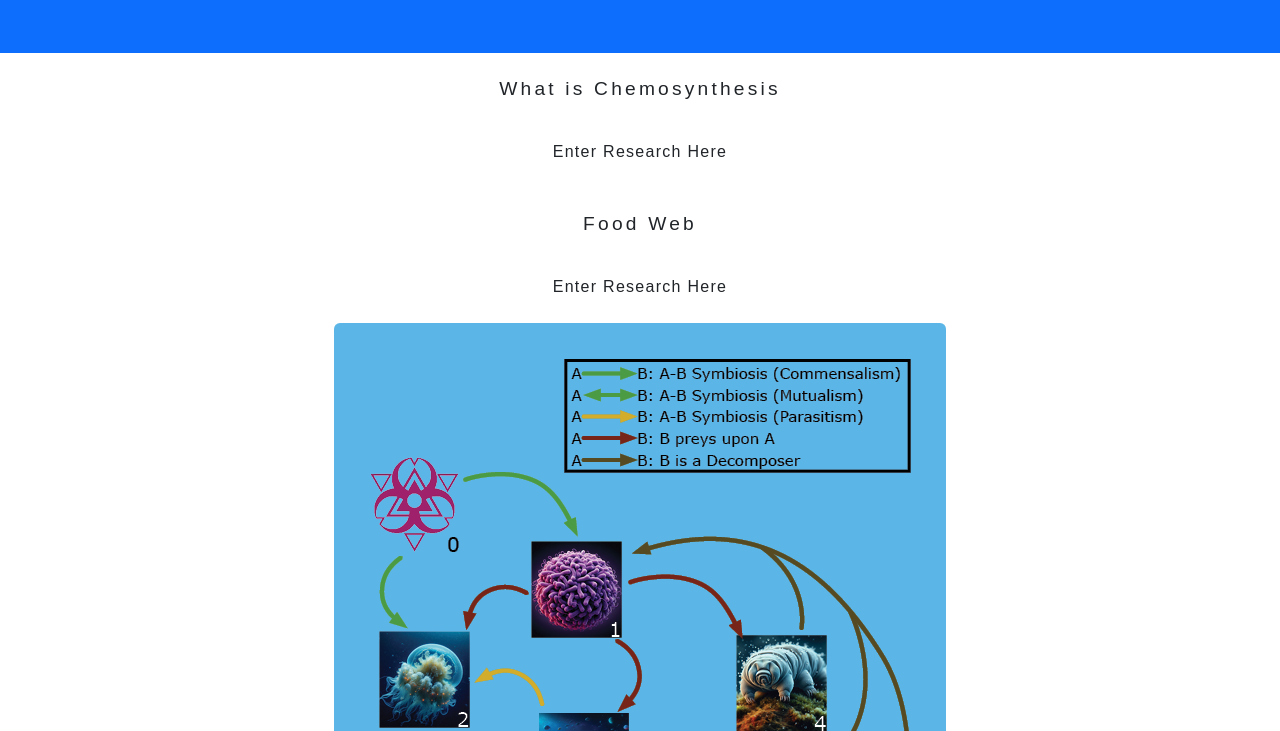
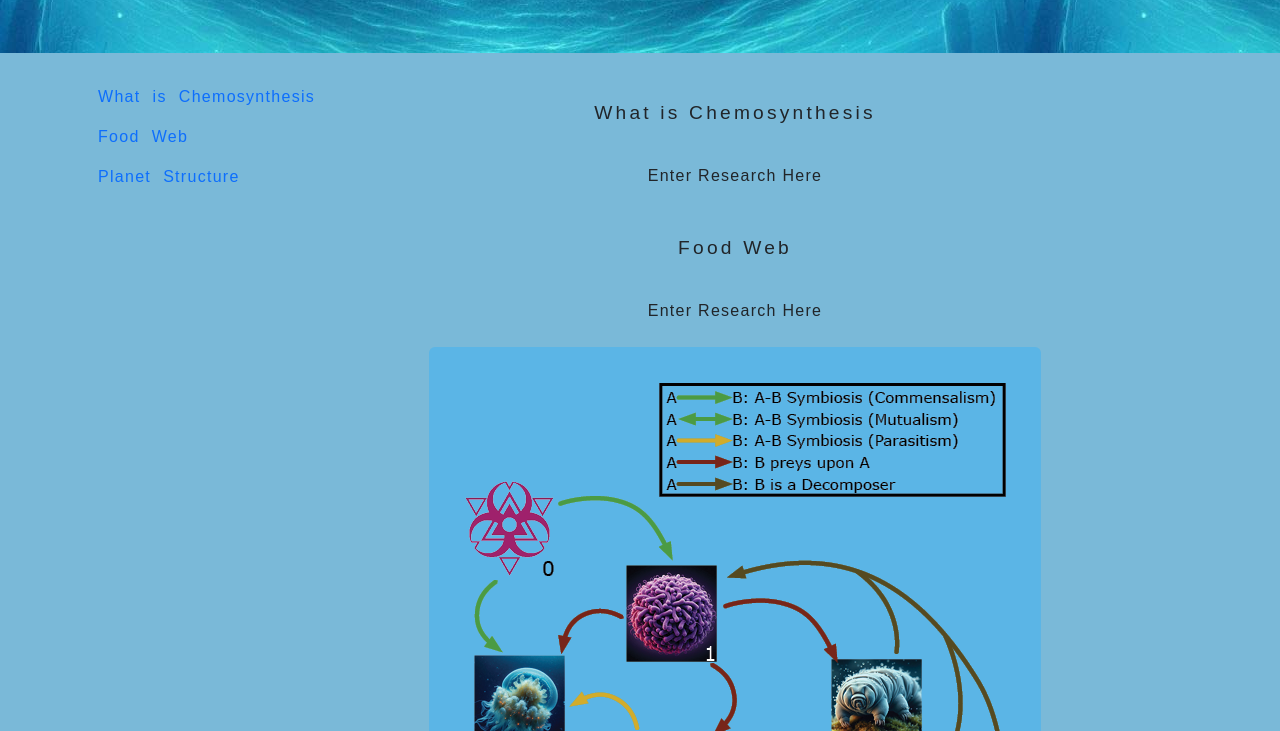
Before and after one commit to Arzelir/Chemosynthesis_Project, a plain HTML site: page index.html in a window 1280 px wide. Shown: the part 238-969 px from the top of the page. Drawn offline with nearby package versions, Linux system fonts and the light colour scheme.

Commit message:
final touches before research added

```diff
--- a/css/main.css
+++ b/css/main.css
@@ -1,5 +1,10 @@
 * {
 	font-family: "Montserrat Light", sans-serif;
+}
+
+body{
+	/* background-color: #5bb5e6; */
+	background-color: #7ab9d8;
 }
 
 img {
--- a/index.html
+++ b/index.html
@@ -42,13 +42,35 @@
 
   <!-- Page Header Section -->
   <section id="page_header">
-    <div class="p-5 bg-primary">
+    <div class="p-5" style="background-image: url(pictures/banner.png);">
+      <div style="background-color: rgb(31, 31, 31);">
         <h1 class="text-white text-center">The Zookeepers</h1>
         <h2 class="text-white text-center">Beyond Sunlight: An Aquatic Chemosynthetic World</h2>
       </div>
+    </div>
   </section>
 
-  <section id="main_body_text">
+  <div class="container mt-4">
+    <div class="row">
+      <div class="col-sm-2">
+        <div  style="position: fixed;">
+          <ul class="nav nav-pills flex-column">
+            <li class="nav-item">
+              <a class="nav-link" href="#what_is_chemo">What is Chemosynthesis</a>
+            </li>
+            <li class="nav-item">
+              <a class="nav-link" href="#food_web">Food Web</a>
+            </li>
+            <li class="nav-item">
+              <a class="nav-link" href="#planet_structure">Planet Structure</a>
+            </li>
+          </ul>
+          <hr class="d-sm-none">
+        </div>
+      </div>
+
+  <section id="main_body_text" class="col-sm-10">
+    <div>
       <section id="what_is_chemo">
         <h2 class="p-4 text-center">
           What is Chemosynthesis
@@ -104,7 +126,7 @@
             <div class="col"></div>
             <div class="col-10">
               <p class="p-2 text-center">
-              Image 1.2 represents a the different possible layers that could exist in a planet that is mostly water.
+                Image 1.2 represents the different possible layers that could exist in a planet that is mostly water.
               </p>
             </div>
             <div class="col"></div>
@@ -112,6 +134,8 @@
         </div>
       </section>
     </section>
+    </div>
+    </div>
   <br>
 </body>
 
```
Also changed, not shown: about.html (+6 -2 lines), sources.html (+6 -2 lines). Lines whose indentation alone changed are shown as unchanged.
